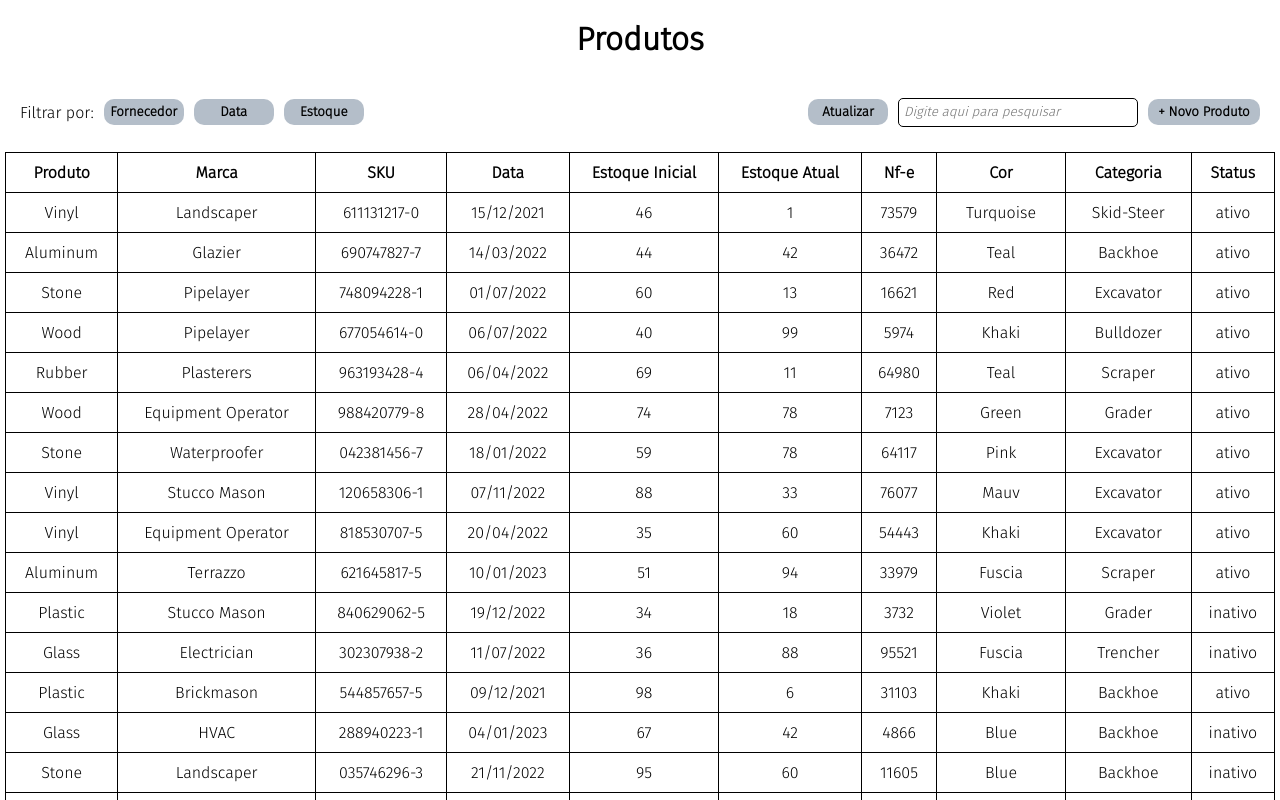
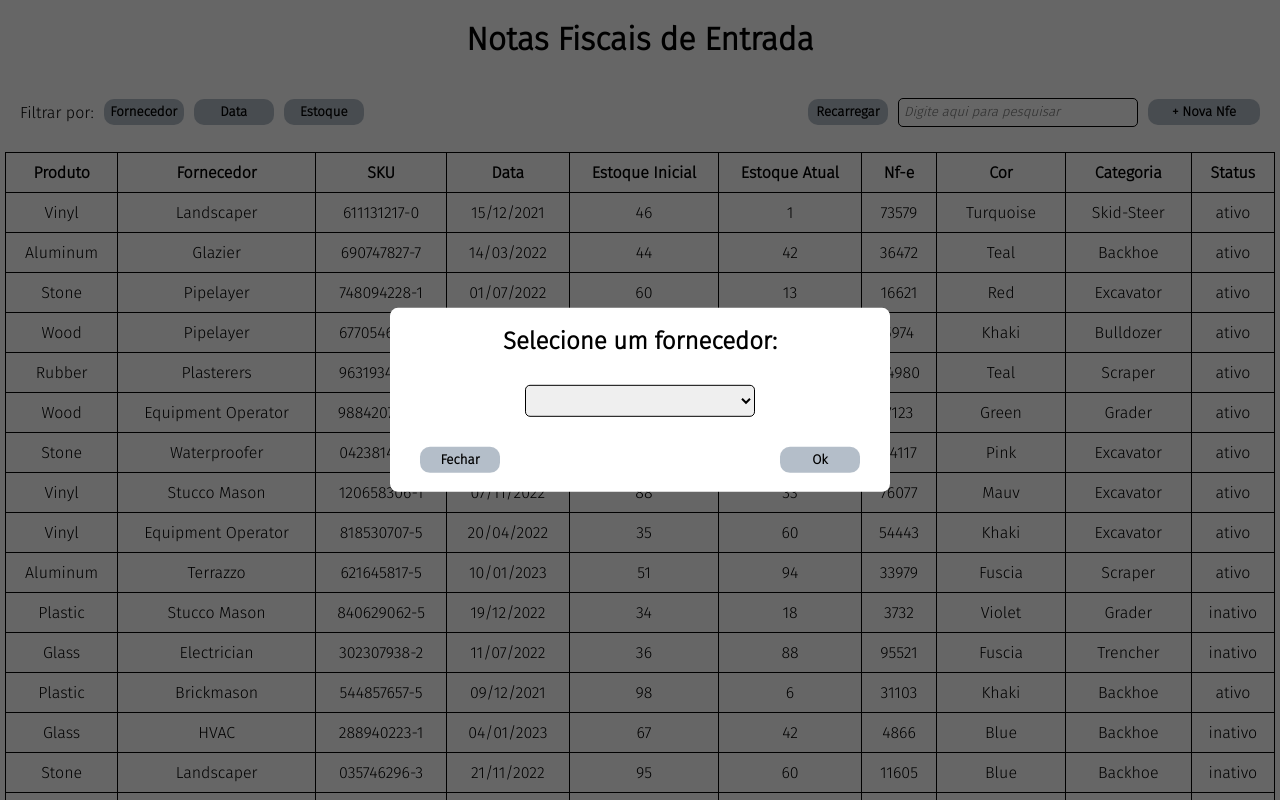
Before and after one commit to jessicaagrs/projeto_tabelaNotasFiscais_javascript_sass, a plain HTML site: page index.html in a window 1280 px wide. Both pictures are taken after a click on the button "Fornecedor". Shown: the top 800 px of the page. Drawn offline with Linux system fonts and the light colour scheme.

Commit message:
adicionando modal fornecedores, botão recarregar funcional

```diff
--- a/index.html
+++ b/index.html
@@ -11,21 +11,35 @@
 
 <body>
 
+    <div id="fade" class="hide"></div>
+    <div id="modal-supplier" class="hide">
+        <div class="modal-supplier-container">
+            <h2>Selecione um fornecedor:</h2>
+            <select name="select-modal-supplier" id="select-modal-supplier" autofocus="true">
+                <option value="" selected></option>
+            </select>
+            <div class="modal-supplier-buttons">
+                <button id="buttonCloseModalSupplier">Fechar</button>
+                <button id="buttonOkModalSupplier">Ok</button>
+            </div>
+        </div>
+    </div>
+
     <main class="container">
         <div class="container-title">
-            <h1>Produtos</h1>
+            <h1>Notas Fiscais de Entrada</h1>
         </div>
         <div class="container-filters">
             <div class="container-filters-buttons">
                 <label for="">Filtrar por:</label>
-                <button>Fornecedor</button>
+                <button id="buttonSupplier">Fornecedor</button>
                 <button>Data</button>
                 <button>Estoque</button>
             </div>
             <div class="container-filters-search">
-                <button>Atualizar</button>
+                <button id="buttonRefresh">Recarregar</button>
                 <input type="search" name="" id="" placeholder="Digite aqui para pesquisar">
-                <button id="buttonAdd">+ Novo Produto</button>
+                <button id="buttonAdd">+ Nova Nfe</button>
             </div>
         </div>
         <div class="container-table">
--- a/src/js/index.js
+++ b/src/js/index.js
@@ -2,10 +2,18 @@ import { model } from "./model.js"
 
 const table = document.getElementById('table');
 const buttonLoadData = document.getElementById('buttonLoadData')
+const buttonSupplier = document.getElementById('buttonSupplier')
+const fadeModal = document.querySelector('#fade')
+const modalSupplier = document.querySelector('#modal-supplier')
+const buttonCloseModalSupplier = document.getElementById('buttonCloseModalSupplier')
+const buttonOkModalSupplier = document.getElementById('buttonOkModalSupplier')
+const buttonRefresh = document.getElementById('buttonRefresh')
+const select = document.querySelector('#select-modal-supplier')
 let indiceUltimaLinhaCarregada = 100;
+let sizeLoad = 100
 
 function onLoadData() {
-    let newModel = model.slice(indiceUltimaLinhaCarregada, indiceUltimaLinhaCarregada + 100);
+    let newModel = model.slice(indiceUltimaLinhaCarregada, indiceUltimaLinhaCarregada + sizeLoad);
 
     newModel.forEach(dado => {
         let linha = table.insertRow(-1)
@@ -53,7 +61,7 @@ function onCreateTable() {
     let tbody = document.createElement('tbody')
 
     thProduct.textContent = `Produto`
-    thBrand.textContent = `Marca`
+    thBrand.textContent = `Fornecedor`
     thSku.textContent = `SKU`
     thDate.textContent = `Data`
     thInitialInventory.textContent = `Estoque Inicial`
@@ -121,3 +129,84 @@ window.addEventListener('load', onCreateTable);
 function formatDate(date) {
     return new Intl.DateTimeFormat('pt-BR').format(new Date(date));
 }
+
+function onFilterSuppliersModel() {
+    const categoriasFiltradas = model.map(x =>
+        x.brand,
+    )
+    const categoriesUnique = categoriasFiltradas.filter((elem, index) => {
+        return categoriasFiltradas.indexOf(elem) === index;
+    });
+
+    categoriesUnique.sort((a, b) => {
+        if (b > a)
+            return -1
+        if (b < a)
+            return 1
+        return 0
+    })
+    return categoriesUnique
+}
+
+function onOpenModalSupplier() {
+    const suppliers = onFilterSuppliersModel()
+
+    suppliers.forEach(element => {
+        let option = document.createElement('option')
+        option.textContent = element
+        select.append(option)
+    });
+
+    fadeModal.classList.remove("hide")
+    modalSupplier.classList.remove("hide")
+}
+
+buttonSupplier.addEventListener('click', onOpenModalSupplier)
+
+function onCloseModal() {
+    fadeModal.classList.add("hide")
+    modalSupplier.classList.add("hide")
+    select.value = ""
+
+}
+
+buttonCloseModalSupplier.addEventListener('click', onCloseModal)
+
+buttonOkModalSupplier.addEventListener('click', (ev) => {
+    let option = ev.target.parentNode.parentNode.children[1].selectedOptions[0].value
+    onApplyFilterTable(option)
+})
+
+function onApplyFilterTable(option) {
+    let tr = table.getElementsByTagName("tbody")[0].rows;
+    let sizeModel = model.length
+    let sizeTr = tr.length
+    let remainingLoadingSize = sizeModel - sizeTr
+
+    sizeLoad = remainingLoadingSize
+    onLoadData()
+
+    if (!option) {
+        alert("Selecione um fornecedor para prosseguir.")
+        return
+    }
+
+    for (let i = 0; i < tr.length; i++) {
+        let td = tr[i].getElementsByTagName("td")[1];
+        if (td) {
+            if (td.textContent.toLowerCase().includes(option.toLowerCase())) {
+                tr[i].style.display = "";
+            } else {
+                tr[i].style.display = "none";
+            }
+        }
+    }
+
+    fadeModal.classList.add("hide")
+    modalSupplier.classList.add("hide")
+    buttonLoadData.style.display = "none"
+}
+
+buttonRefresh.addEventListener('click', () => {
+    window.location.reload(true);
+})
--- a/src/sass/style.scss
+++ b/src/sass/style.scss
@@ -18,6 +18,85 @@ body {
     font-family: $font;
 }
 
+#fade {
+    position: fixed;
+    top: 0;
+    left: 0;
+    width: 100%;
+    height: 100%;
+    background-color: rgba(0, 0, 0, 0.6);
+    z-index: 5;
+}
+
+#fade,
+#modal-supplier {
+    transition: 0.5s;
+    opacity: 1;
+    pointer-events: all;
+}
+
+#modal-supplier {
+    position: fixed;
+    left: 50%;
+    top: 50%;
+    transform: translate(-50%, -50%);
+    width: 500px;
+    max-width: 90%;
+    background-color: #fff;
+    padding: 1.2rem;
+    border-radius: 0.5rem;
+    z-index: 10;
+
+    .modal-supplier-container {
+        display: flex;
+        flex-direction: column;
+        align-items: center;
+        gap: 30px;
+
+        select {
+            width: 50%;
+            height: 2rem;
+            outline: none;
+            border: 1px solid black;
+            border-radius: 5px;
+            font-family: $font;
+            font-size: 15px;
+        }
+
+        .modal-supplier-buttons {
+            display: flex;
+            gap: 280px;
+
+            button {
+                @extend .button;
+            }
+        }
+    }
+}
+
+#modal-supplier.hide,
+#fade.hide {
+    opacity: 0;
+    pointer-events: none;
+}
+
+.button {
+    cursor: pointer;
+    font-family: $font;
+    font-weight: 600;
+    padding: 5px;
+    width: 5rem;
+    border: none;
+    background-color: $color6;
+    border-radius: 10px;
+    transition: 0.5s;
+}
+
+.button:hover {
+    background-color: #103778;
+    color: white;
+}
+
 .container {
     min-height: 100vh;
 }
@@ -31,22 +110,6 @@ body {
     h1 {
         font-weight: bold;
     }
-}
-
-.button {
-    cursor: pointer;
-    font-family: $font;
-    font-weight: 600;
-    padding: 5px;
-    width: 5rem;
-    border: none;
-    background-color: $color6;
-    border-radius: 10px;
-}
-
-.button:hover {
-    background-color: #103778;
-    color: white;
 }
 
 .container-filters {
```
Also changed, not shown: explain.txt, src/css/style.css, 1 other file.
